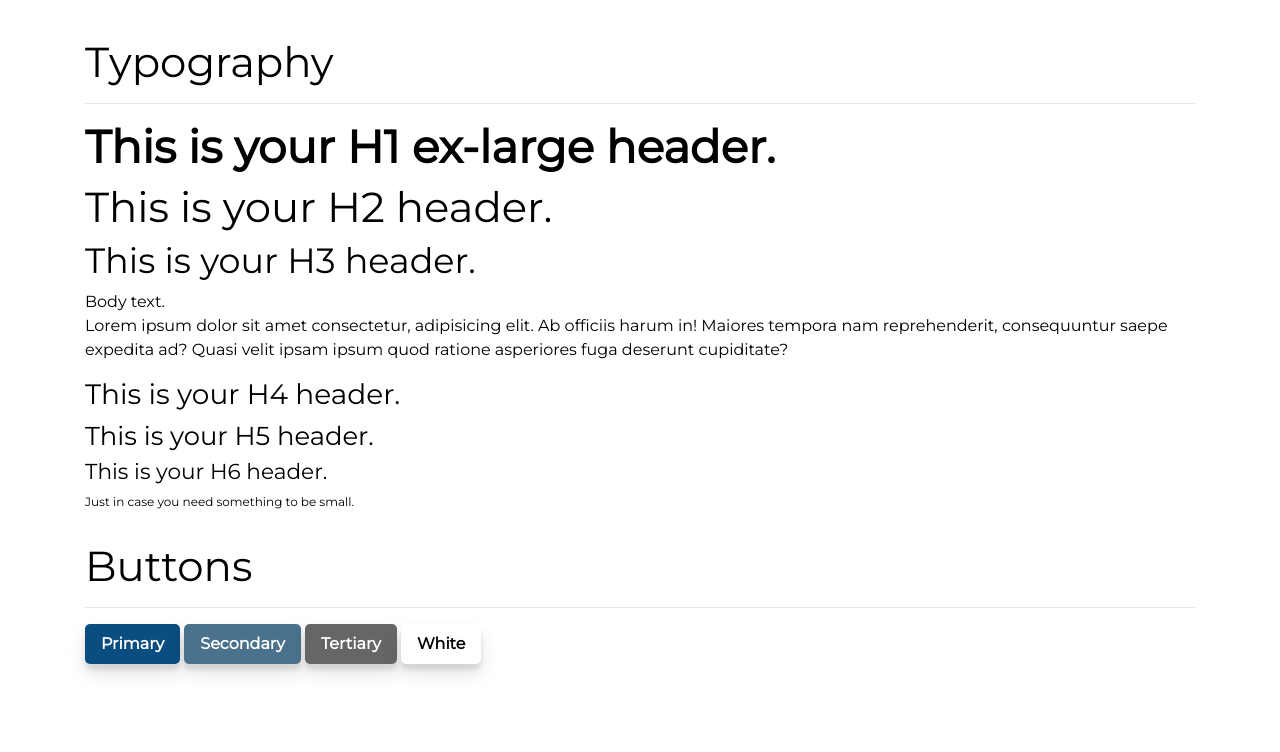
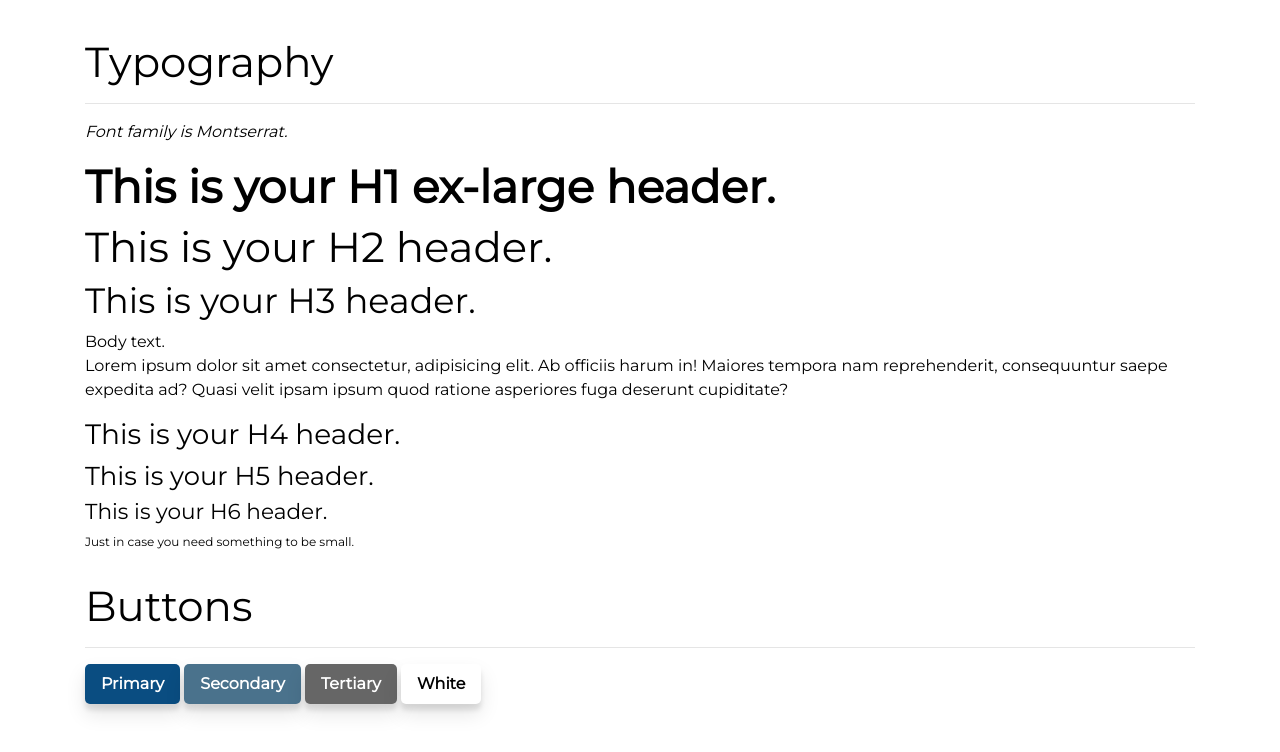
Before and after one commit to spacerambler/abodebucks, a plain HTML site: page index.html in a window 1280 px wide. Shown: the part 858-1610 px from the top of the page. Before the commit the page ends 1572 px from the top, so only its background shows below. Drawn offline with nearby package versions, Linux system fonts and the light colour scheme.

Commit message:
Note about font family

```diff
--- a/index.html
+++ b/index.html
@@ -84,6 +84,7 @@
     <section id="typography" class="container">
         <h2>Typography</h2>
         <hr>
+        <p><em>Font family is Montserrat.</em></p>
         <h1>This is your H1 ex-large header.</h1>
         <h2>This is your H2 header.</h2>
         <h3>This is your H3 header.</h3>
```
